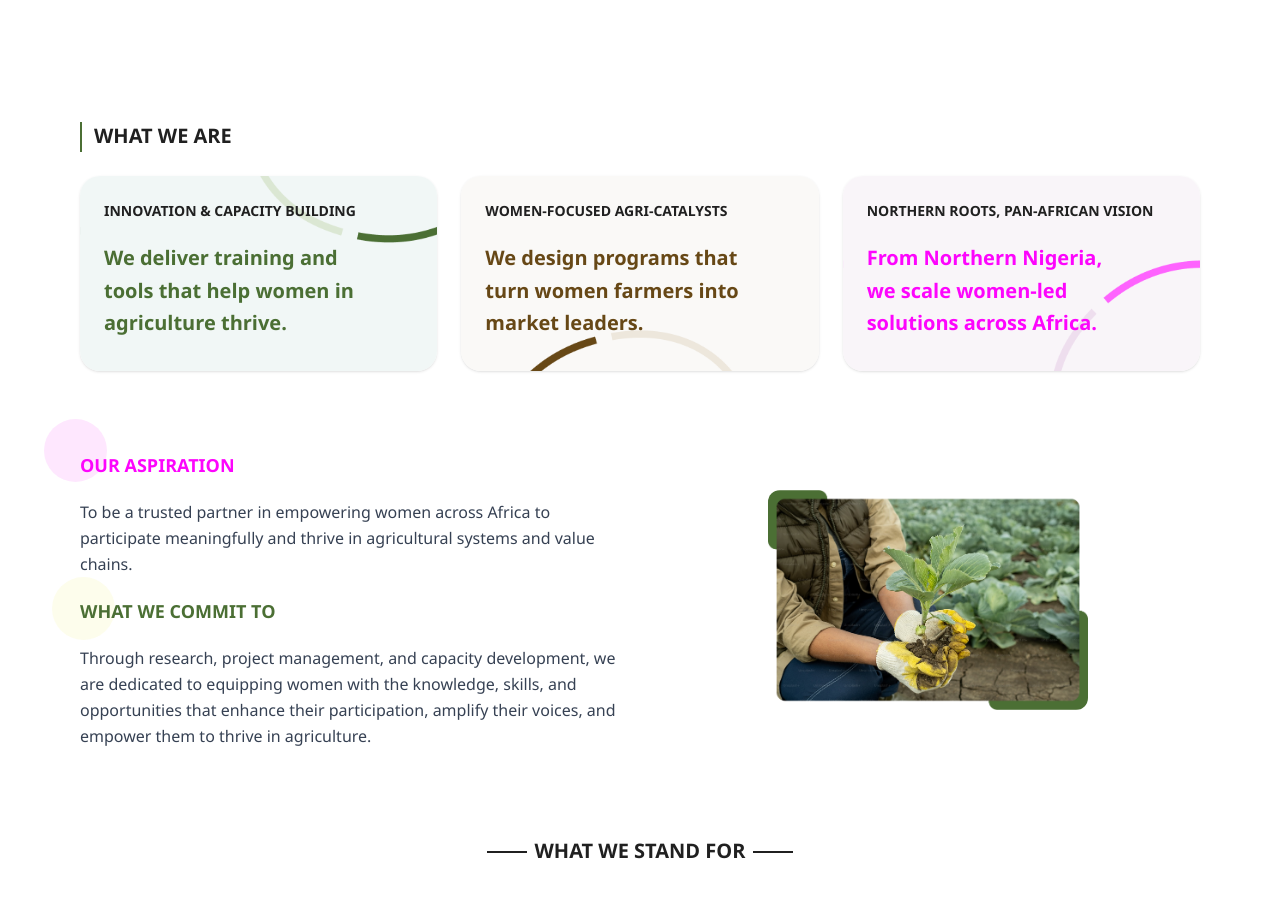
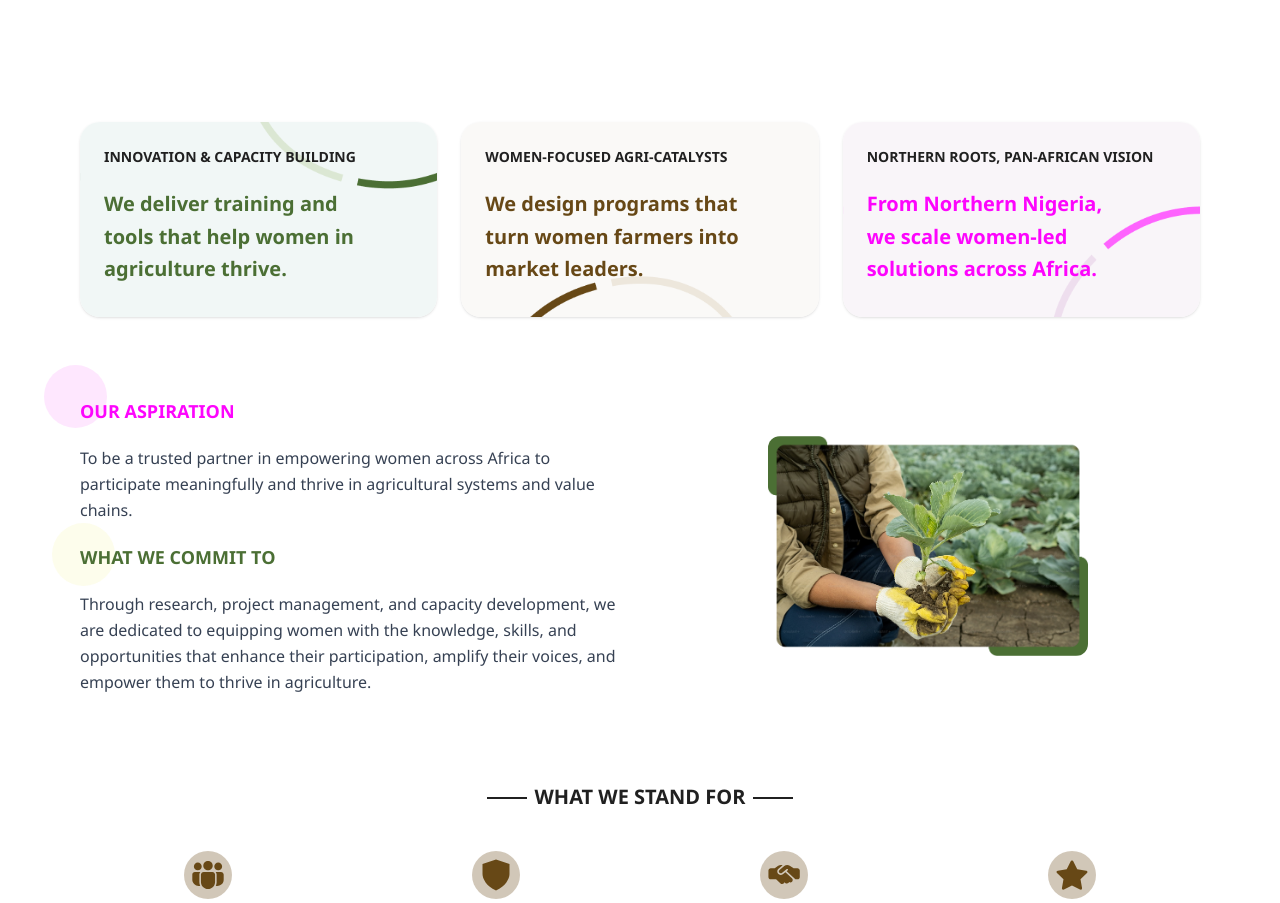
Before and after one commit to hassana123/mdcl, a Next.js app: page /about/profile in a window 1280 px wide. Shown: the part 1480-2383 px from the top of the page. Built offline with nearby package versions, Linux system fonts and the light colour scheme.

Commit message:
second commit

```diff
--- a/app/about/profile/page.jsx
+++ b/app/about/profile/page.jsx
@@ -113,12 +113,12 @@ export default function CompanyProfile() {
       {/* WHAT WE ARE */}
       <section className="bg-[fbfbfd] py-10">
         <div className="max-w-6xl mx-auto px-4">
-          <div className="flex space-x-3 mb-6 ">
+          {/* <div className="flex space-x-3 mb-6 ">
             <span className="block w-[2px] h-[30px] bg-[var(--color-primary-olive)]"></span>
             <h3 className="text-xl font-bold  uppercase text-[var(--color-title-text)]">
               WHAT WE ARE
             </h3>
-          </div>
+          </div> */}
           <div className="grid md:grid-cols-3 gap-6">
             <div className="bg-[url('/mdcl/bg4.png')] h-[195px] font-bold text-[var(--color-primary-olive)] bg-cover bg-center rounded-[20px] p-6 shadow flex flex-col items-start">
               <span className=" text-[14px] text-[var(--color-title-text)] mb-5">
```
